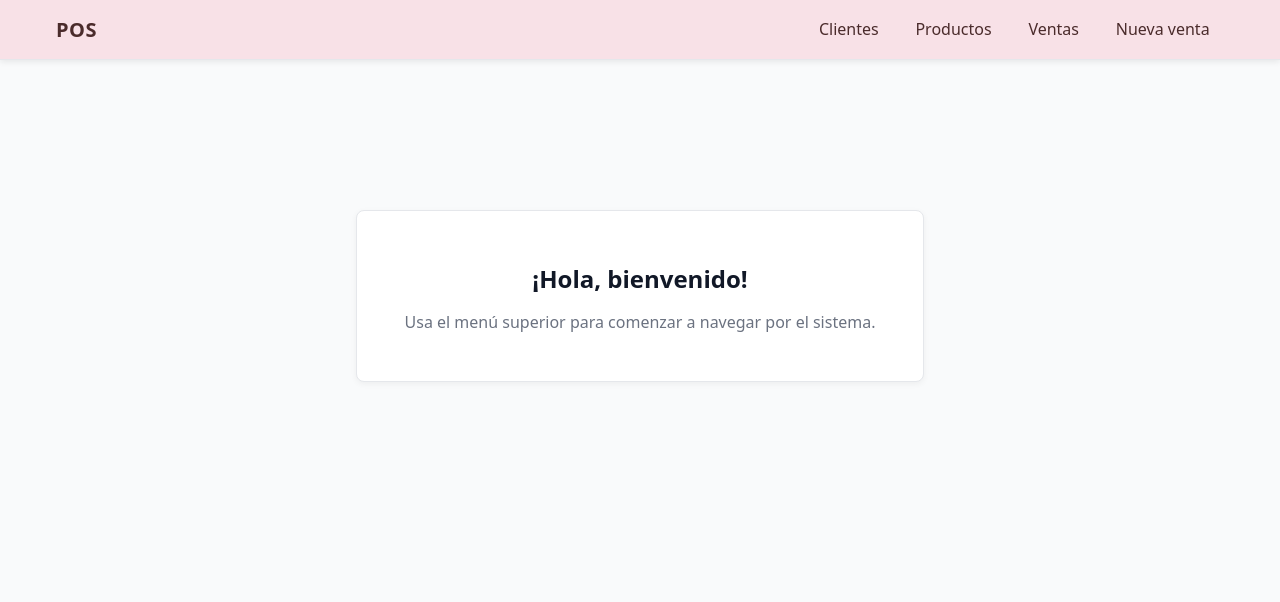
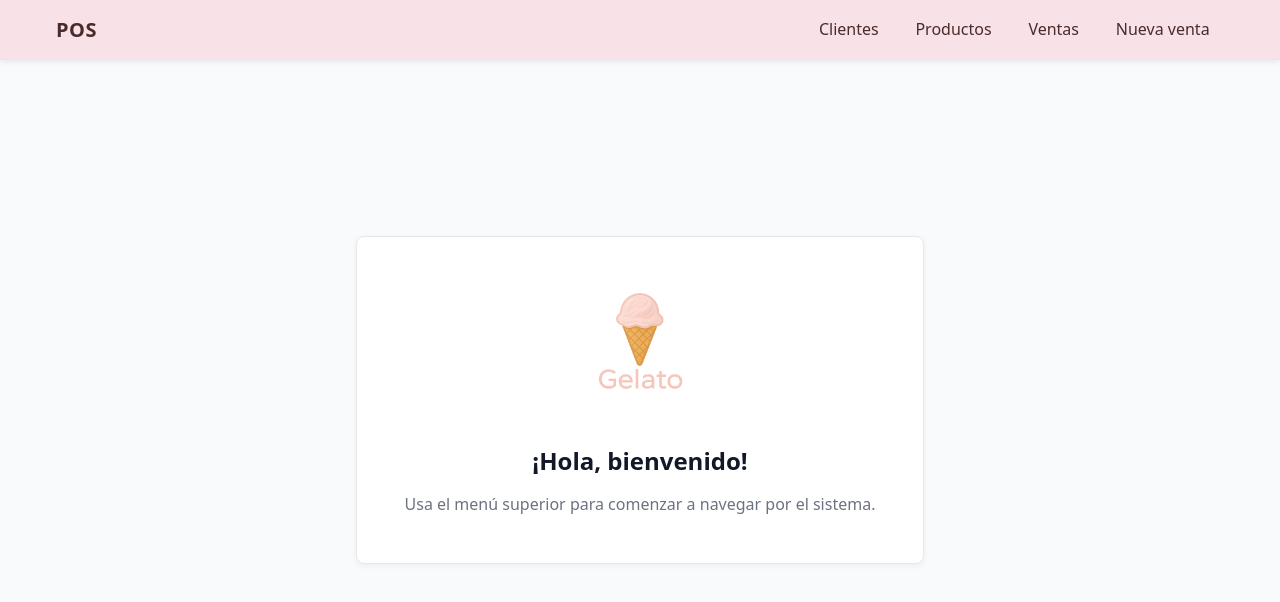
Before and after one commit to Carlosd365/heladero-cluster, a React (Vite) app in the folder frontend/: page / in a window 1280 px wide. Shown: the top 602 px of the page. Built offline with nearby package versions, Linux system fonts and the light colour scheme.

Commit message:
feat: modify dashboard

```diff
--- a/frontend/src/pages/Dashboard/Dashboard.css
+++ b/frontend/src/pages/Dashboard/Dashboard.css
@@ -1,8 +1,9 @@
 .dashboard {
     display: flex;
+    flex-direction: column;
     justify-content: center;
     align-items: center;
-    height: 70vh;
+    height: 100%;
     background-color: #f9fafb;
 }
 
@@ -15,6 +16,10 @@
     text-align: center;
     box-shadow: 0 2px 6px rgba(0, 0, 0, 0.05);
     transition: transform 0.2s ease, box-shadow 0.2s ease;
+}
+
+.dashboard-card img {
+    width: 150px;
 }
 
 .dashboard-card:hover {
--- a/frontend/src/pages/Dashboard/Dashboard.tsx
+++ b/frontend/src/pages/Dashboard/Dashboard.tsx
@@ -1,9 +1,9 @@
 import "./Dashboard.css";
-
 export default function Dashboard() {
     return (
         <section className="dashboard">
             <div className="dashboard-card">
+                <a href="/ventas"><img src="../../../public/LogoHeladeriaSFL.png"/></a>
                 <h1 className="dashboard-titulo">¡Hola, bienvenido!</h1>
                 <p className="dashboard-texto">
                     Usa el menú superior para comenzar a navegar por el sistema.
```
